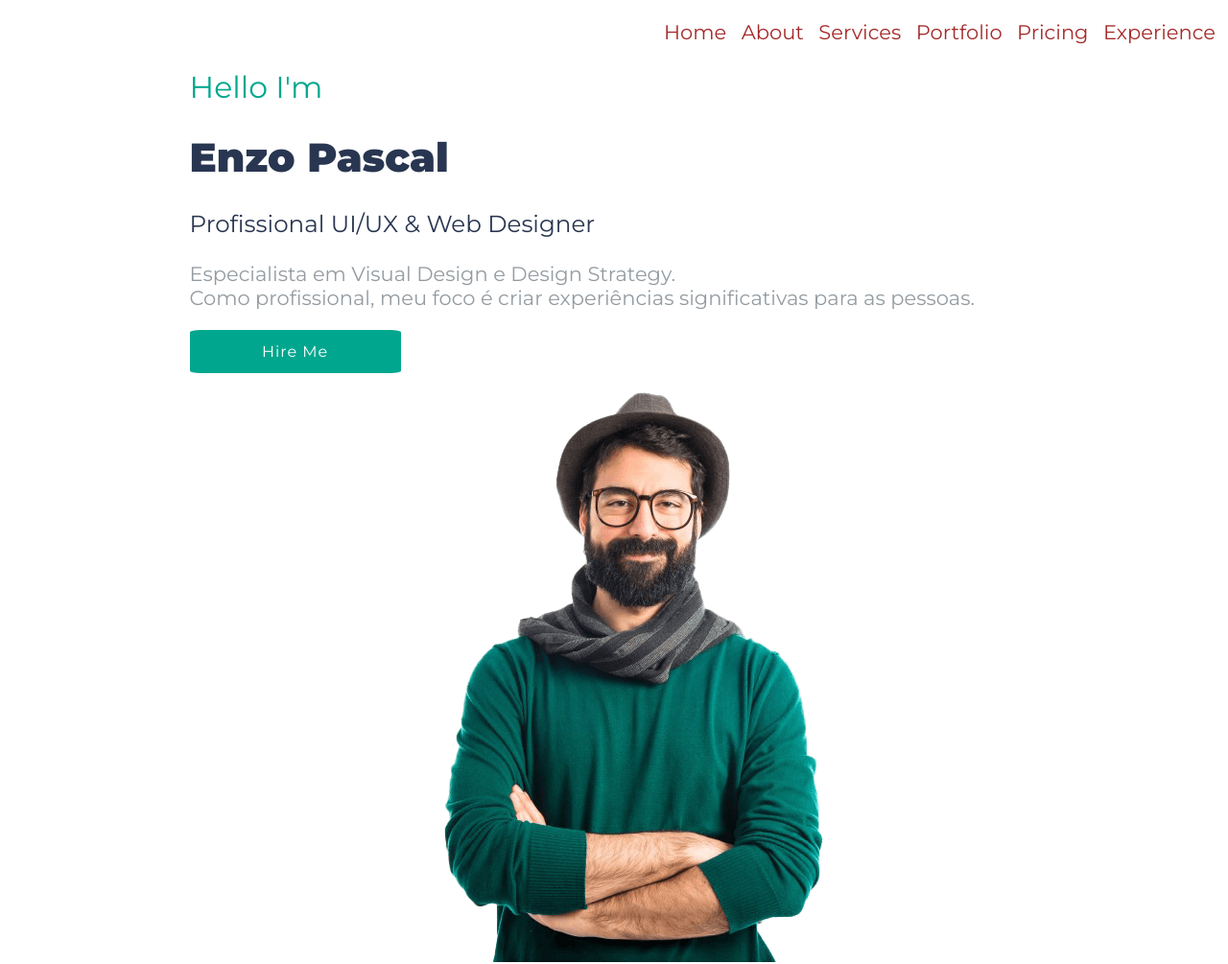
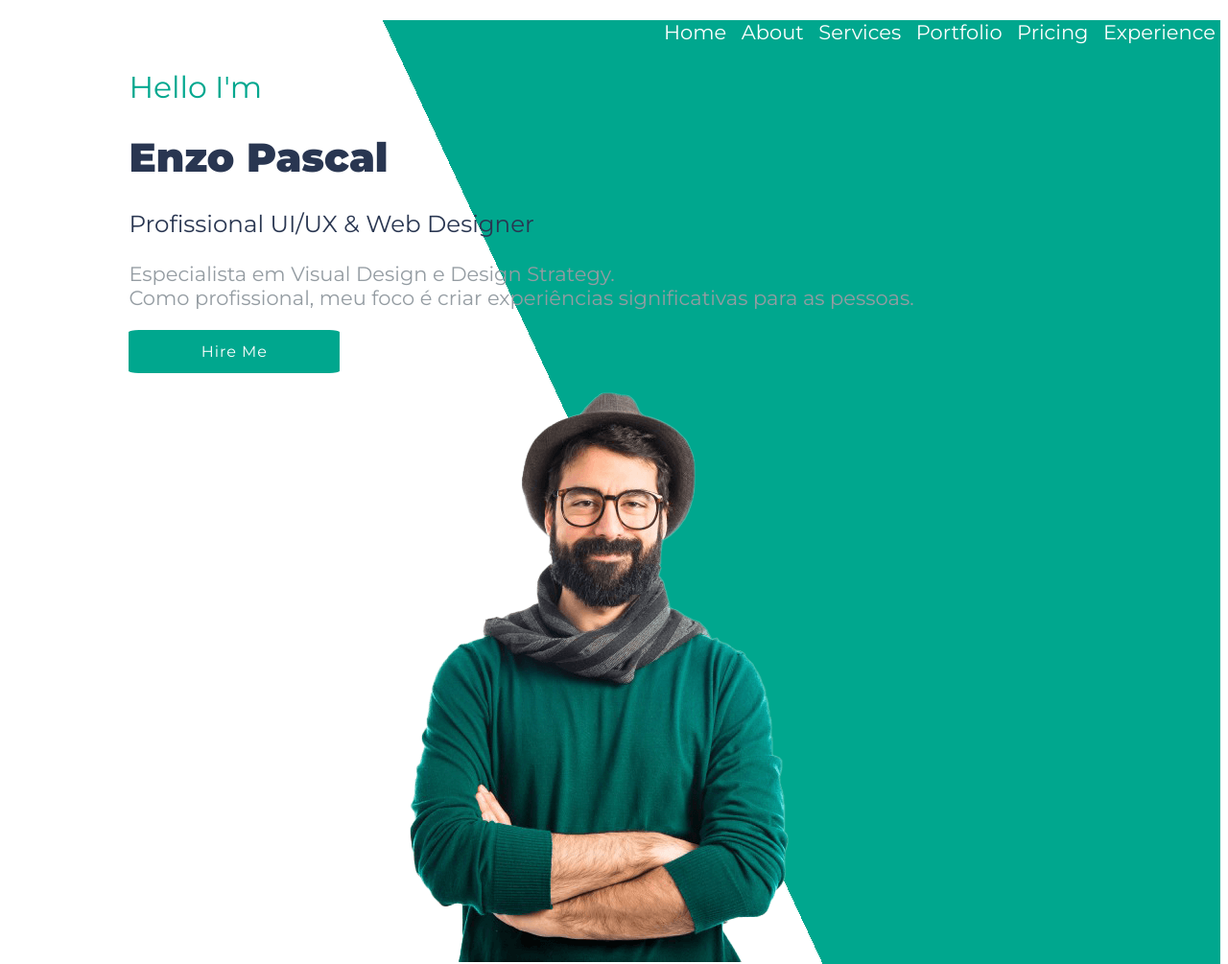
Before and after one commit to CarolineIngrid/antigo_d2.3, a plain HTML site: page index.html in a window 1280 px wide. Shown: the top 1005 px of the page at 96% size. Drawn offline with Linux system fonts and the light colour scheme.

Commit message:
background linear ajuste

```diff
--- a/index.html
+++ b/index.html
@@ -20,7 +20,7 @@
 
   <body>
 
-    <div>
+    <div class="background-linear">
         <nav>
             <ul class="barra-navegacao">
                 <li>Home</li>
--- a/style.css
+++ b/style.css
@@ -1,6 +1,6 @@
 .barra-navegacao{
     list-style: none;
-    color: brown;
+    color: #fff;
     text-align: right;
     /* display:inline; */
 }
@@ -10,8 +10,21 @@
     padding: 5px;
 }
 
+/* ------------- BACKGROUND DIAGONAL ---------- */
+
+.background-linear {
+    width: 100%;
+    min-width: auto;
+    height: auto;
+    /* min-height: 600px; */
+    background-color: #fff;
+    background-image: -webkit-linear-gradient(25deg, #fff 60%, #00a78e 40%);
+}
+
+/* ------------------------------------------------------ */
+
 .container{
-    margin-left: 15%;
+    margin-left: 10%;
   }
 
   body {
```
